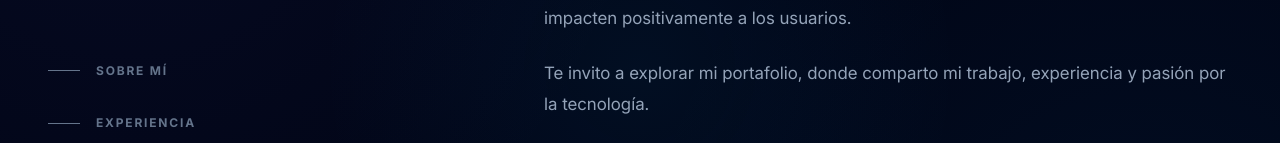
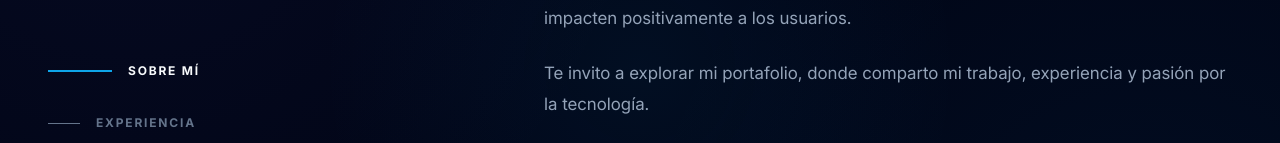
Before and after one commit to SantiagoDevX/portfolio-react, a React (Vite) app: page / in a window 1280 px wide. Shown: the part 332-475 px from the top of the page. Built offline with nearby package versions, Linux system fonts and the light colour scheme.

Commit message:
Implementacion de un intersection observer para saber que seccion está activa y darle estilos al item de navegacion correspondiente

```diff
--- a/src/components/NavItem.jsx
+++ b/src/components/NavItem.jsx
@@ -1,7 +1,11 @@
-function NavItem({ id, name, href }) {
+function NavItem({ id, name, href, isActive }) {
+  console.log(name, isActive)
   return (
     <li id={`nav-${id}`}>
-      <a className="nav-me-link" href={href}>
+      <a
+        className={`nav-me-link ${isActive ? 'active' : ''}`}
+        href={href}
+      >
         {name}
       </a>
     </li>
--- a/src/components/Navigation.jsx
+++ b/src/components/Navigation.jsx
@@ -1,14 +1,62 @@
+import { useState, useEffect } from "react";
 import NavItem from "./NavItem";
 import styles from "./Navigation.module.css";
 
 function Navigation() {
+  const [activeSection, setActiveSection] = useState("about-me");
+
+  useEffect(() => {
+    const observer = new IntersectionObserver(
+      (entries) => {
+        // Filter only intersecting entries
+        const visibleSections = entries
+          .filter((entry) => entry.isIntersecting)
+          .map((entry) => ({
+            id: entry.target.id,
+            top: entry.boundingClientRect.top,
+          }));
+
+        if (visibleSections.length > 0) {
+          // Sort by proximity to top of viewport and pick the closest one
+          visibleSections.sort((a, b) => Math.abs(a.top) - Math.abs(b.top));
+          setActiveSection(visibleSections[0].id);
+          console.log(visibleSections[0].id);
+        }
+      },
+      {
+        threshold: [0, 0.25, 0.5, 0.75, 1],
+        rootMargin: "-10% 0px -70% 0px",
+      }
+    );
+
+    const sections = document.querySelectorAll("section[id]");
+    sections.forEach((section) => observer.observe(section));
+
+    return () => observer.disconnect();
+  }, []);
+
   return (
     <>
       <nav>
-        <ul className={styles.navigationList}>
-          <NavItem id="about-me" name="Sobre Mí" href="#about-me" />
-          <NavItem id="experience" name="Experiencia" href="#experience" />
-          <NavItem id="projects" name="Proyectos" href="#projects" />
+        <ul className={styles.navigationList} >
+          <NavItem
+            id="about-me"
+            name="Sobre Mí"
+            href="#about-me"
+            isActive={activeSection === "about-me"}
+          />
+          <NavItem
+            id="experience"
+            name="Experiencia"
+            href="#experience"
+            isActive={activeSection === "experience"}
+          />
+          <NavItem
+            id="projects"
+            name="Proyectos"
+            href="#projects"
+            isActive={activeSection === "projects"}
+          />
         </ul>
       </nav>
     </>
--- a/src/components/Navigation.module.css
+++ b/src/components/Navigation.module.css
@@ -39,12 +39,12 @@
 }
 
 .navigationList a:hover,
-.navigationList a.active {
+.navigationList a:global(.active) {
     color: #f8fafc;
 }
 
 .navigationList a:hover::before,
-.navigationList a.active::before {
+.navigationList a:global(.active)::before {
     width: 64px;
     background-color: var(--primary-color);
     height: 2px;
```
